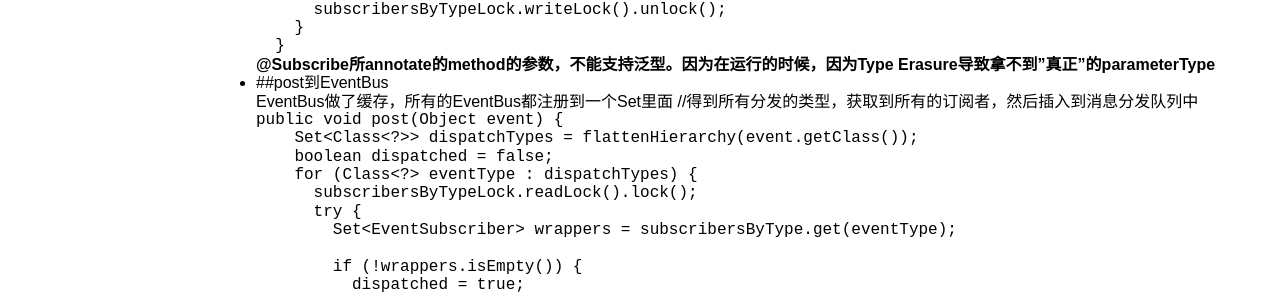
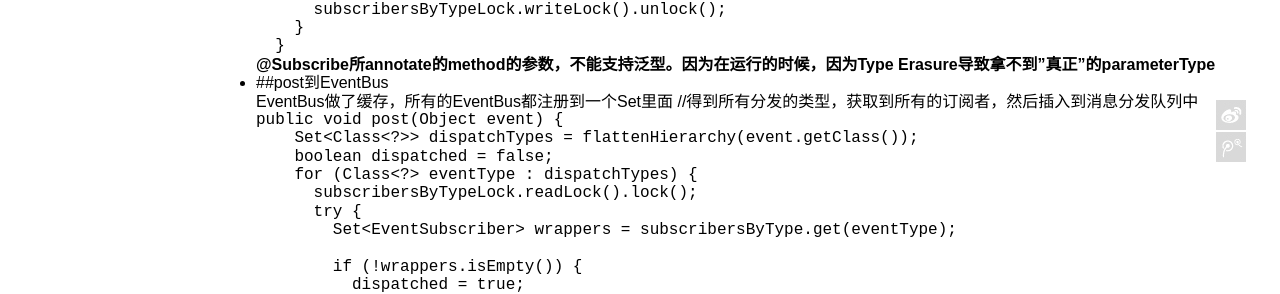
Before and after one commit to mouzt/mouzt.github.io, a Jekyll site: the page built from index.html, in a window 1280 px wide. Shown: the part 702-996 px from the top of the page. Built offline with Jekyll 4.4.1, drawn with Linux system fonts in a browser that asks for light colours; nearby versions of some CDN libraries; library files that are not in the unit come from our copies; the list of posts is cut into pages by our own code; comment, search, counter and statistics services are not loaded.

```diff
--- a/_includes/themes/pure/default.html
+++ b/_includes/themes/pure/default.html
@@ -49,7 +49,7 @@
         *{margin:0;padding:0;}
         /*share_start*/
         #share {position:fixed;_position:absolute;_top:expression(eval(document.documentElement.scrollTop+document.documentElement.clientHeight)-34+"px");bottom:34px;left:95%;width:30px;zoom:1;}
-        #share a{background-image:url(img/share.png); background-repeat:no-repeat; display:block; width:30px; height:30px; margin-bottom:2px; overflow:hidden; text-indent:-999px;-webkit-transition: all 0.2s ease-in-out;-moz-transition: all 0.2s ease-in-out;-o-transition: all 0.2s ease-in-out;-ms-transition: all 0.2s ease-in-out;transition: all 0.2s ease-in-out;}
+        #share a{background-image:url(static/img/share.png); background-repeat:no-repeat; display:block; width:30px; height:30px; margin-bottom:2px; overflow:hidden; text-indent:-999px;-webkit-transition: all 0.2s ease-in-out;-moz-transition: all 0.2s ease-in-out;-o-transition: all 0.2s ease-in-out;-ms-transition: all 0.2s ease-in-out;transition: all 0.2s ease-in-out;}
         #share a{}
         #share .sina {background-position:0 0; position:absolute; bottom:32px;}
         #share a.sina:hover { background-position:-30px 0;}
```
Also changed, not shown: static/img/share.png (added).
